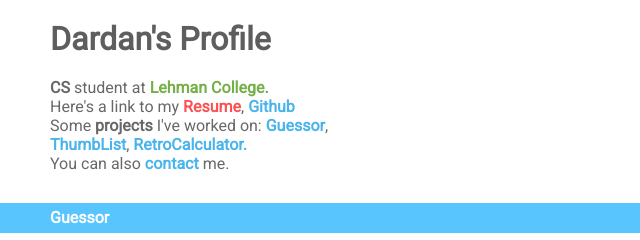
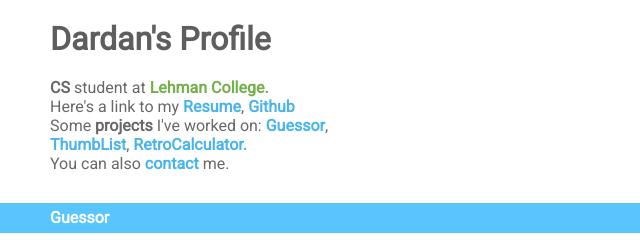
Before and after one commit to ImgBotApp/dardanm.github.io, a plain HTML site: page index.html in a window 1280 px wide. Shown: the full height of the page, 0-640 px from the left. Drawn offline with Linux system fonts and the light colour scheme.

Commit message:
Remove red color from hyperlink

```diff
--- a/index.html
+++ b/index.html
@@ -13,7 +13,7 @@
     <h1>Dardan's Profile</h1>
     <p class="intro_p">
 		<strong>CS</strong> student at <strong><font color=" #74AF48">Lehman College.</font></strong> <br>
-		Here's a link to my <a class="resume_a" href="https://github.com/dardanm/Guessor" style="color:#F95255">Resume</a>, <a class="github_a" href="https://github.com/dardanm/Guessor">Github</a> <br>
+		Here's a link to my <a class="resume_a" href="https://github.com/dardanm/Guessor">Resume</a>, <a class="github_a" href="https://github.com/dardanm/Guessor">Github</a> <br>
 		Some <strong>projects</strong> I've worked on: <strong><a href="https://github.com/dardanm/Guessor">Guessor</a></strong>, <strong><a href="https://github.com/dardanm/Guessor">ThumbList</a></strong>, <strong><a href="https://github.com/dardanm/Guessor">RetroCalculator.</a></strong> <br>
 		You can also <a class="contact_a" href="https://github.com/dardanm/Guessor"><strong>contact</strong></a> me.
 
--- a/stylesheets/main.css
+++ b/stylesheets/main.css
@@ -66,7 +66,7 @@
 /* RESUME LINK */
 a.resume_a:link{
 	font-weight: bold;
-	color: #F95255;
+
 }
 a.resume_a:visited{
 	color: #F95255;
```
